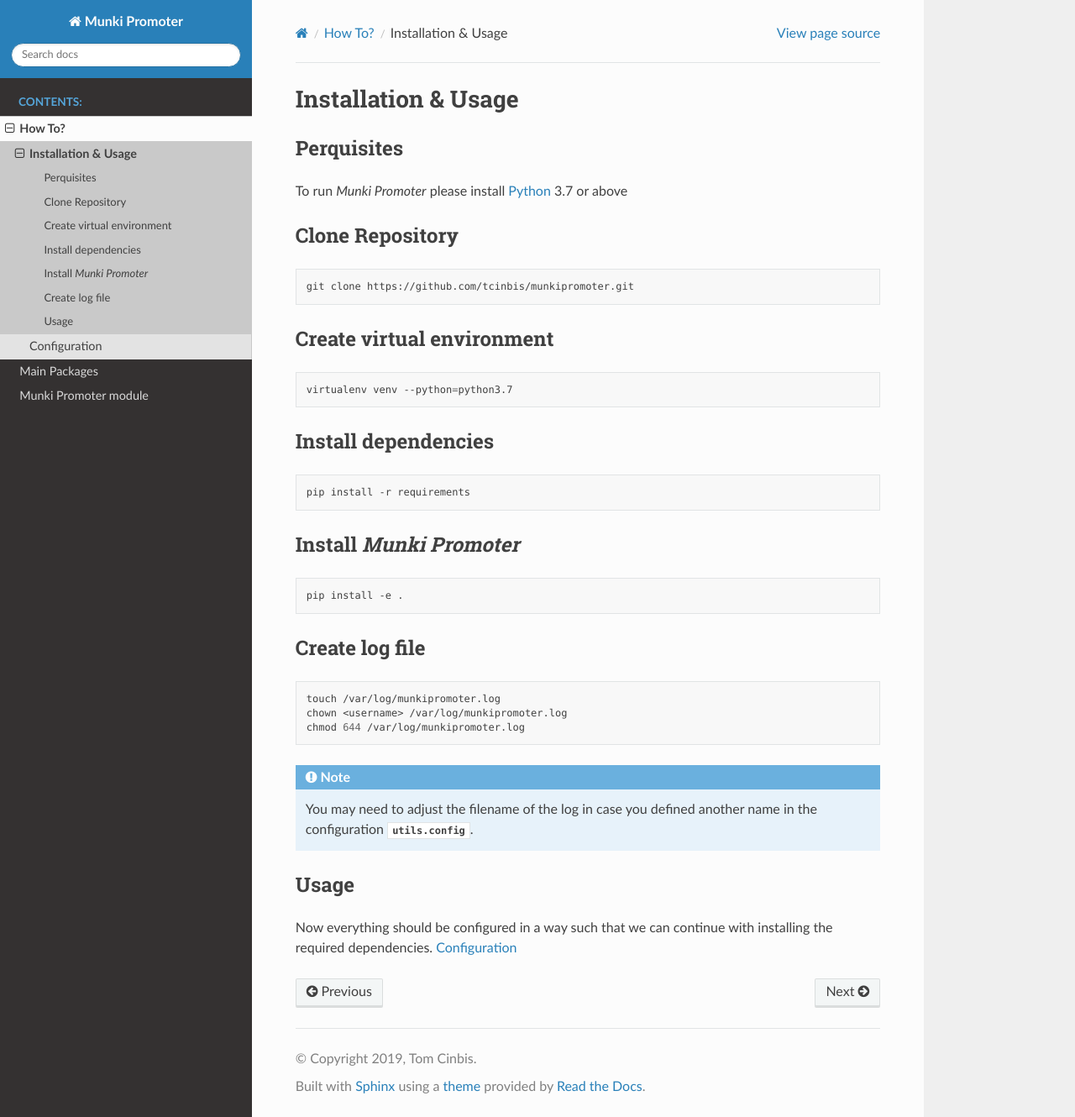
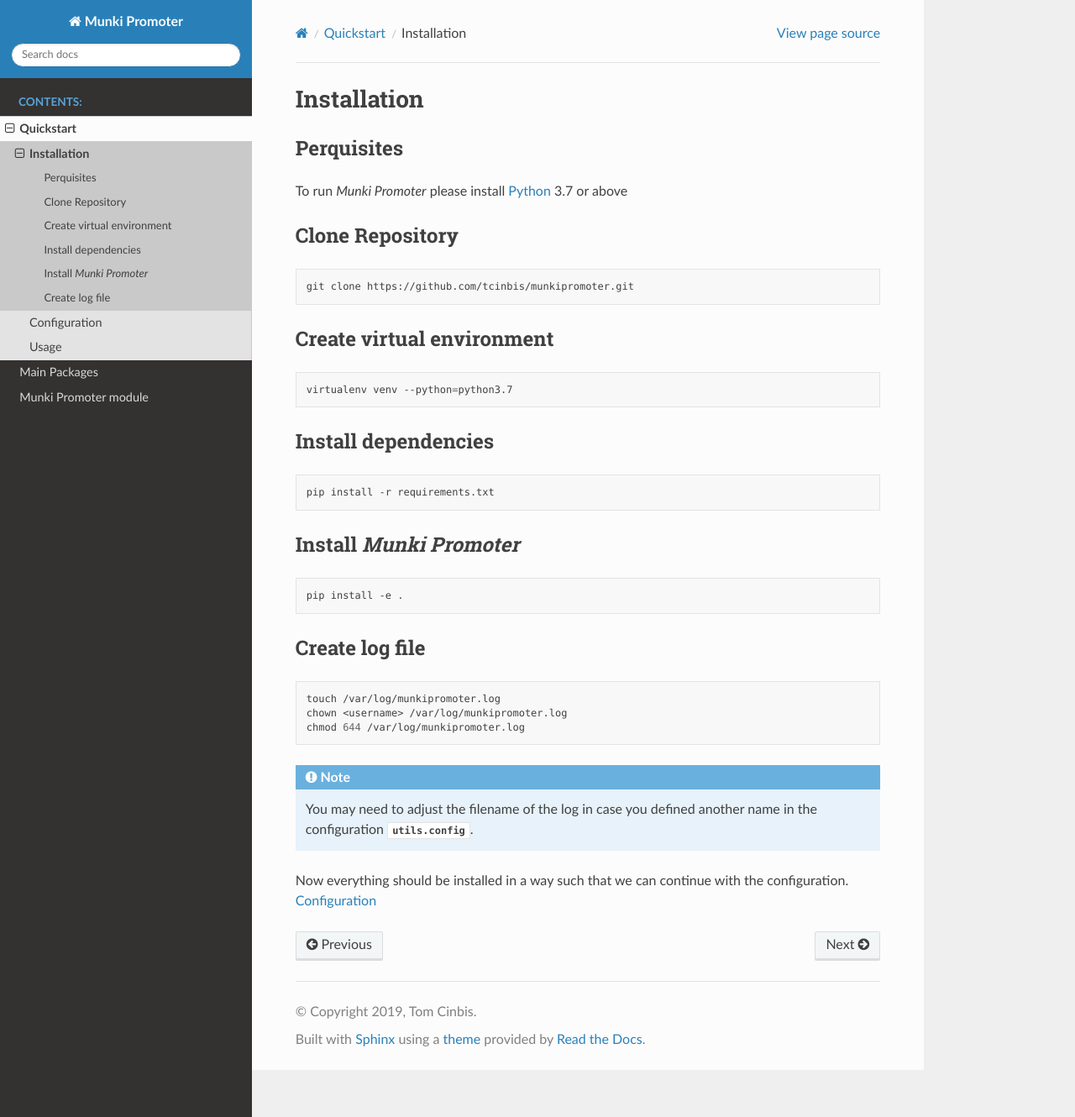
Before and after one commit to tcinbis/munkipromoter, a Sphinx documentation site: the page built from docs/install.rst, in a window 1280 px wide and 1330 px high. Shown: the whole window at 84% size. Built offline with Sphinx 7.4.7 and the Read the Docs theme 2.0.0, drawn with Linux system fonts in a browser that asks for light colours.

Commit message:
Final touches for quickstart.rst
Signed-off-by: Tom Cinbis <tom.cinbis@unibas.ch>

```diff
--- a/docs/config.rst
+++ b/docs/config.rst
@@ -1,5 +1,8 @@
 Configuration
 =============
+
+.. toctree::
+   :maxdepth: 3
 
 To make it as easy as possible for someone new to setup his instance of
 *Munki Promoter* all configuration values are stored in one file. This means in
--- a/docs/index.rst
+++ b/docs/index.rst
@@ -45,8 +45,8 @@
    :maxdepth: 3
    :caption: Contents:
 
-   howto.rst
-   modules.rst
+   quickstart
+   modules
 
 
 Indices and tables
--- a/docs/install.rst
+++ b/docs/install.rst
@@ -1,5 +1,5 @@
-Installation & Usage
-====================
+Installation
+============
 
 Perquisites
 -----------
@@ -29,7 +29,7 @@
 
 .. code-block:: bash
 
-   pip install -r requirements
+   pip install -r requirements.txt
 
 Install *Munki Promoter*
 ------------------------
@@ -51,10 +51,6 @@
    You may need to adjust the filename of the log in case you defined another
    name in the configuration :mod:`utils.config`.
 
-Usage
------
 
-
-
-Now everything should be configured in a way such that we can continue with
-installing the required dependencies. :doc:`config`
+Now everything should be installed in a way such that we can continue with the
+configuration. :doc:`config`
--- /dev/null
+++ b/docs/quickstart.rst
@@ -0,0 +1,9 @@
+Quickstart
+----------
+
+.. toctree::
+   :maxdepth: 3
+
+   install
+   config
+   usage
--- a/setup.py
+++ b/setup.py
@@ -18,6 +18,7 @@
     ],
     author_email="tom.cinbis@unibas.ch, tim.koenigl@unibas.ch",
     license="GPLv3",
+    scripts=['src/munkipromoter.py'],
     packages=find_packages(where="src"),
     package_dir={"": "src"},
 )
```
Also changed, not shown: docs/howto.rst (deleted, +0 -8 lines), docs/usage.rst (added, +22 -0 lines).
